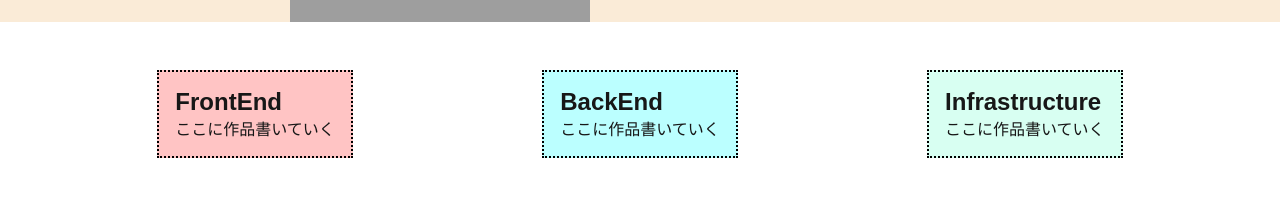
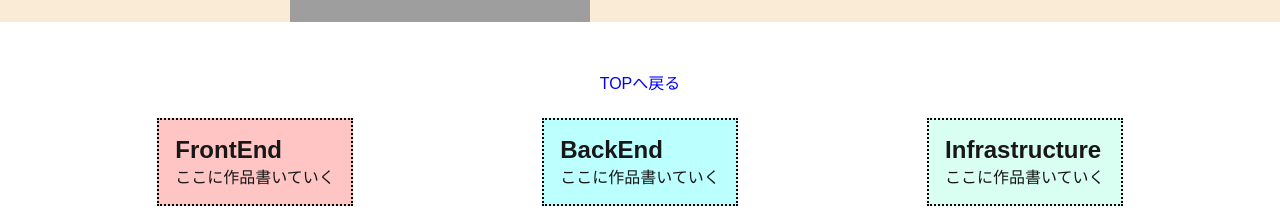
Before and after one commit to OnoHibiki/westdaiyo, a Next.js app: page /works in a window 1280 px wide. Shown: the part 278-486 px from the top of the page. Built offline with nearby package versions, Linux system fonts and the light colour scheme; grey boxes are pictures that could not be loaded.

Commit message:
feat:WorkにTOPへの動線追加

```diff
--- a/src/app/works/page.module.css
+++ b/src/app/works/page.module.css
@@ -15,6 +15,18 @@
 .worksGreetText {
     margin: auto 0;
 }
+/* -------------- */
+.top {
+    display: block;
+    width: fit-content;
+    margin: 24px auto;
+    color: blue;
+    transition: 0.1s;
+}
+.top:hover {
+    transform: scale(1.2);
+}
+
 
 /* -------------- */
 .workCards {
--- a/src/app/works/page.tsx
+++ b/src/app/works/page.tsx
@@ -1,4 +1,5 @@
 import styles from "./page.module.css";
+import Link from "next/link";
 
 export default function WorkPage() {
     return (
@@ -10,6 +11,9 @@ export default function WorkPage() {
                     よろしゅうお願いします
                 </p>
             </div>
+            <Link className={styles.top} href="../">
+                TOPへ戻る
+            </Link>
             <div className={styles.workCards}>
                 <div className={styles.frontCard}>
                     <h2>FrontEnd</h2>
```
